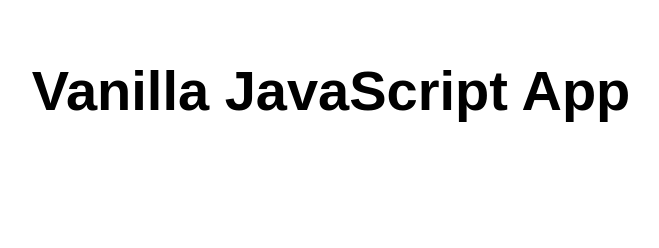
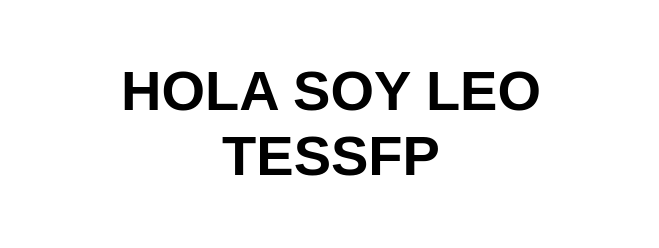
Before and after one commit to Leo1KK1/practica-cpfia-leo, a website: page src/index.html in a window 1280 px wide. Shown: the whole page, without its empty margins (309-968 px from the left). Drawn offline with Linux system fonts and the light colour scheme.

Commit message:
cambiar el título de la aplicación a "HOLA SOY LEO TESSFP"

```diff
--- a/src/index.html
+++ b/src/index.html
@@ -10,7 +10,7 @@
 
 <body>
   <main>
-    <h1>Vanilla JavaScript App</h1>
+    <h1>HOLA SOY LEO TESSFP</h1>
   </main>
 </body>
 
```
